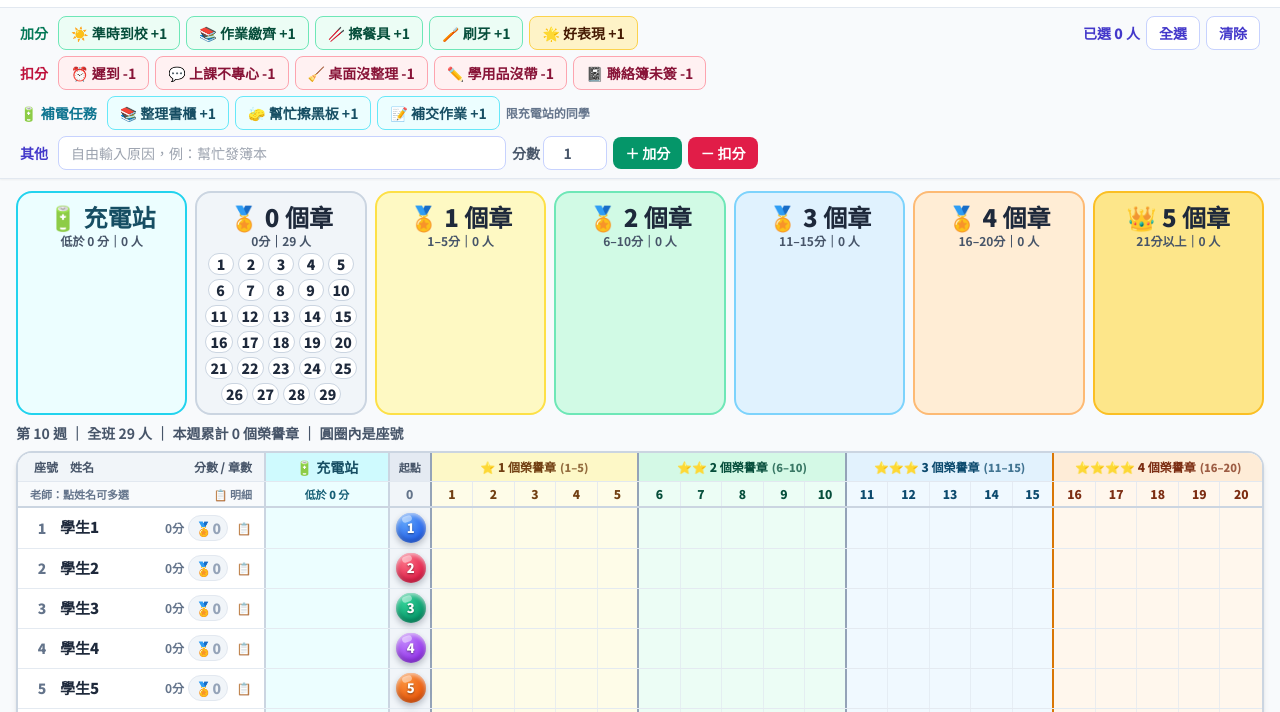
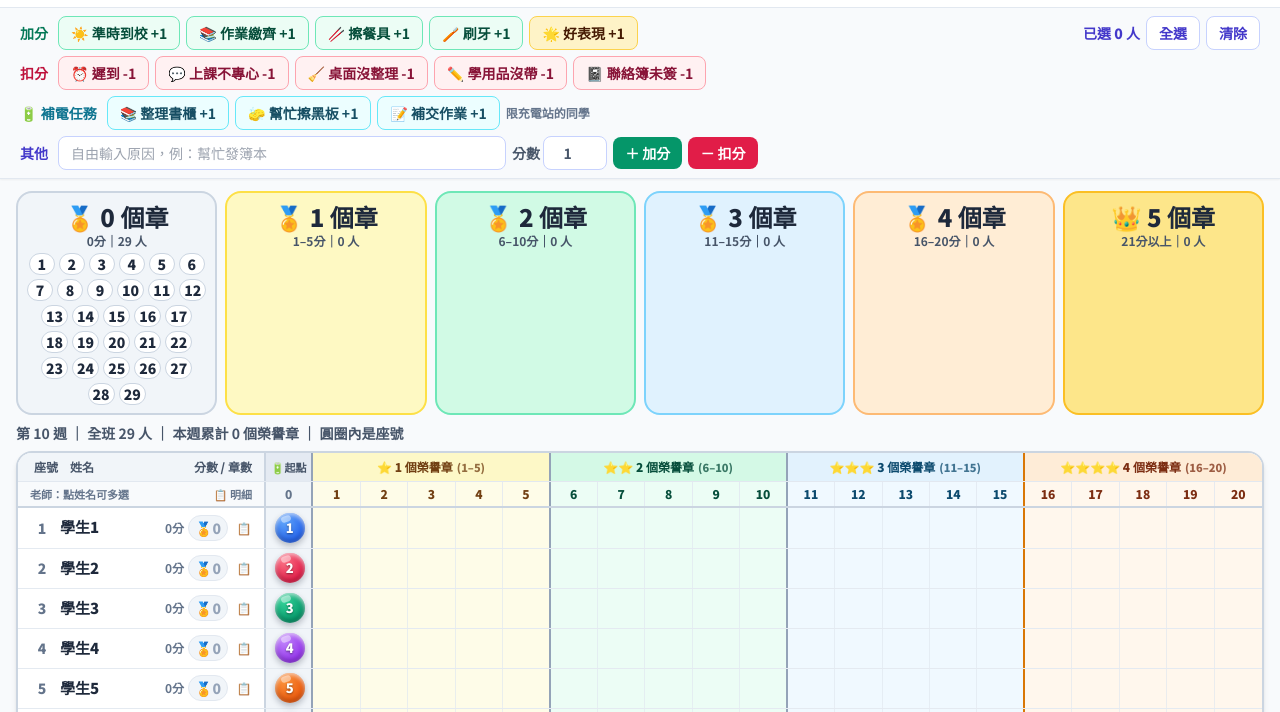
Before and after one commit to amazelife12/Ntps-classaward-A, a plain HTML site: page index.html in a window 1280 px wide. Shown: the part 58-770 px from the top of the page. Drawn offline with nearby package versions, Linux system fonts and the light colour scheme.

Commit message:
Add files via upload

```diff
--- a/index.html
+++ b/index.html
@@ -84,6 +84,9 @@
       border: 2px solid #fef08a;
     }
 
+    /* 充電站磁鐵：停在起點，顯示負分 */
+    .magnet-charge { box-shadow: 0 0 0 3px #06b6d4, 0 2px 5px rgba(15, 23, 42, 0.25); }
+
     /* 負分磁鐵微警示樣式 */
     .magnet-negative {
       filter: saturate(0.65);
@@ -247,13 +250,14 @@
   <main class="flex-1 max-w-[1600px] w-full mx-auto px-2 sm:px-4 py-3">
 
     <!-- 印章看板 -->
-    <div id="stampBoard" class="grid grid-cols-2 sm:grid-cols-3 lg:grid-cols-7 gap-2 mb-2"></div>
+    <div id="stampBoard" class="grid grid-cols-2 sm:grid-cols-3 lg:grid-cols-6 gap-2 mb-2"></div>
+    <div id="chargeStrip" class="hidden mb-2 flex-wrap items-center gap-1.5 rounded-xl border border-cyan-300 bg-cyan-50 px-3 py-1.5 text-sm font-bold text-cyan-900"></div>
     <div id="weekQuickStats" class="mb-2 text-sm font-bold text-slate-600"></div>
 
     <!-- 磁鐵加分板容器（窄螢幕可水平捲動，教室大屏與電腦螢幕完整展開） -->
     <div class="bg-white rounded-2xl border-2 border-slate-300 shadow-md overflow-hidden">
       <div class="overflow-x-auto">
-        <div class="min-w-[1090px]">
+        <div class="min-w-[960px]">
 
           <!-- 表頭區（分區標籤 + 0~20 刻度） -->
           <div class="sticky top-0 z-20 bg-slate-100 border-b-2 border-slate-300 select-none">
@@ -265,10 +269,9 @@
                 <span class="w-24 pl-1">姓名</span>
                 <span class="flex-1 text-right pr-1">分數 / 章數</span>
               </div>
-              <div class="w-[124px] shrink-0 flex items-center justify-center bg-cyan-100 text-cyan-900 border-r-2 border-slate-300 text-sm">🔋 充電站</div>
               <!-- 右側 21 格對應的大區間（1格起點 + 5 + 5 + 5 + 5） -->
               <div class="flex-1 grid" style="grid-template-columns: repeat(21, minmax(0, 1fr));">
-                <div class="col-span-1 bg-slate-200/80 text-slate-600 flex items-center justify-center py-1.5 zone-divider-right text-[11px]">起點</div>
+                <div class="col-span-1 bg-slate-200/80 text-slate-600 flex items-center justify-center py-1.5 zone-divider-right text-[11px]">🔋起點</div>
                 <div class="col-span-5 bg-yellow-100/90 text-yellow-900 flex items-center justify-center gap-1 py-1.5 zone-divider-right">
                   <span>⭐ 1 個榮譽章</span><span class="text-[11px] opacity-75">(1–5)</span>
                 </div>
@@ -290,7 +293,6 @@
                 <span>老師：點姓名可多選</span>
                 <span>📋 明細</span>
               </div>
-              <div class="w-[124px] shrink-0 flex items-center justify-center bg-cyan-50 text-cyan-800 border-r-2 border-slate-300 text-[11px]">低於 0 分</div>
               <div id="scaleNumbersRow" class="flex-1 grid" style="grid-template-columns: repeat(21, minmax(0, 1fr));">
                 <!-- 由 JS 產生 0 ~ 20 刻度 -->
               </div>
@@ -1045,7 +1047,7 @@
           ? `<div class="pointer-events-none absolute right-1.5 top-1/2 -translate-y-1/2 z-20 px-1.5 py-0.5 rounded-full bg-gradient-to-r from-amber-500 to-orange-500 text-white text-[10px] font-black shadow-md border border-yellow-200 whitespace-nowrap">👑 +${score - 20} (5章)</div>`
           : '';
 
-        const magnetExtraClass = score > 20 ? 'magnet-over20' : '';
+        const magnetExtraClass = score > 20 ? 'magnet-over20' : (score < 0 ? 'magnet-charge' : '');
 
         return `
           <div class="student-row group flex items-stretch h-[40px] hover:bg-indigo-50/40 transition-colors ${isSelected ? 'bg-indigo-50/80' : ''}" data-student-id="${stu.id}">
@@ -1064,20 +1066,14 @@
               </div>
             </div>
 
-            <!-- 充電站 -->
-            <div class="w-[124px] shrink-0 flex items-center justify-center gap-1.5 border-r-2 border-slate-300 bg-cyan-50 cursor-pointer" data-action="open-student" data-student-id="${stu.id}">
-              ${score < 0 ? `<div class="magnet-token magnet-negative mag-c${stu.colorIndex % 8}" style="position: static; transform: none; flex-shrink: 0;">${stu.seat}</div>
-              <div class="leading-tight text-center whitespace-nowrap"><div class="text-sm font-black text-rose-600">${score} 分</div><div class="text-[11px] font-bold text-cyan-800">還差 ${-score} 分</div></div>` : ''}
-            </div>
-
             <!-- 右側 0~20 進度軌與立體磁鐵 -->
             <div class="flex-1 relative cursor-pointer" data-action="open-student" data-student-id="${stu.id}">
               <div class="grid h-full w-full" style="grid-template-columns: repeat(21, minmax(0, 1fr));">
                 ${gridCellsHtml}
               </div>
-              ${score < 0 ? '' : `<div class="magnet-token mag-c${stu.colorIndex % 8} ${magnetExtraClass}" style="left: ${leftPercent}%;" title="${escapeHtml(stu.name)}：目前 ${score} 分（${stamps} 個榮譽章）">
-                ${stu.seat}
-              </div>`}
+              <div class="magnet-token mag-c${stu.colorIndex % 8} ${magnetExtraClass}" style="left: ${leftPercent}%;" title="${escapeHtml(stu.name)}：目前 ${score} 分（${stamps} 個榮譽章）">
+                ${score < 0 ? score : stu.seat}
+              </div>
               ${over20FloatingHtml}
             </div>
           </div>
@@ -1089,13 +1085,11 @@
       const cardStyle = ['bg-slate-100 border-slate-300', 'bg-yellow-100 border-yellow-300', 'bg-emerald-100 border-emerald-300', 'bg-sky-100 border-sky-300', 'bg-orange-100 border-orange-300', 'bg-amber-200 border-amber-400'];
       const ranges = ['0分', '1–5分', '6–10分', '11–15分', '16–20分', '21分以上'];
       const low = students.filter(s => getStudentScore(s.id) < 0);
-      const chargeCard = `
-          <div class="rounded-2xl border-2 p-2 text-center bg-cyan-50 border-cyan-400">
-            <div class="text-2xl font-black text-cyan-900">🔋 充電站</div>
-            <div class="text-xs font-bold text-slate-600">低於 0 分｜${low.length} 人</div>
-            <div class="flex flex-wrap justify-center gap-1 mt-1">${low.map(s => `<span title="${escapeHtml(s.name)}" class="px-1.5 rounded-full bg-white border border-cyan-300 text-sm font-black text-slate-800 whitespace-nowrap">${s.seat}號 <span class="text-rose-600">${getStudentScore(s.id)}</span></span>`).join('')}</div>
-          </div>`;
-      document.getElementById('stampBoard').innerHTML = chargeCard + ranges.map((range, n) => {
+      const strip = document.getElementById('chargeStrip');
+      strip.classList.toggle('hidden', low.length === 0);
+      strip.classList.toggle('flex', low.length > 0);
+      strip.innerHTML = '<span>🔋 充電站</span>' + low.map(s => `<span title="${escapeHtml(s.name)}" class="px-2 rounded-full bg-white border border-cyan-300 text-slate-800 whitespace-nowrap">${s.seat}號 還差 <span class="text-rose-600">${-getStudentScore(s.id)}</span> 分</span>`).join('');
+      document.getElementById('stampBoard').innerHTML = ranges.map((range, n) => {
         const list = students.filter(s => { const v = getStudentScore(s.id); return v >= 0 && calcStamps(v) === n; });
         return `
           <div class="rounded-2xl border-2 p-2 text-center ${cardStyle[n]}">
```
